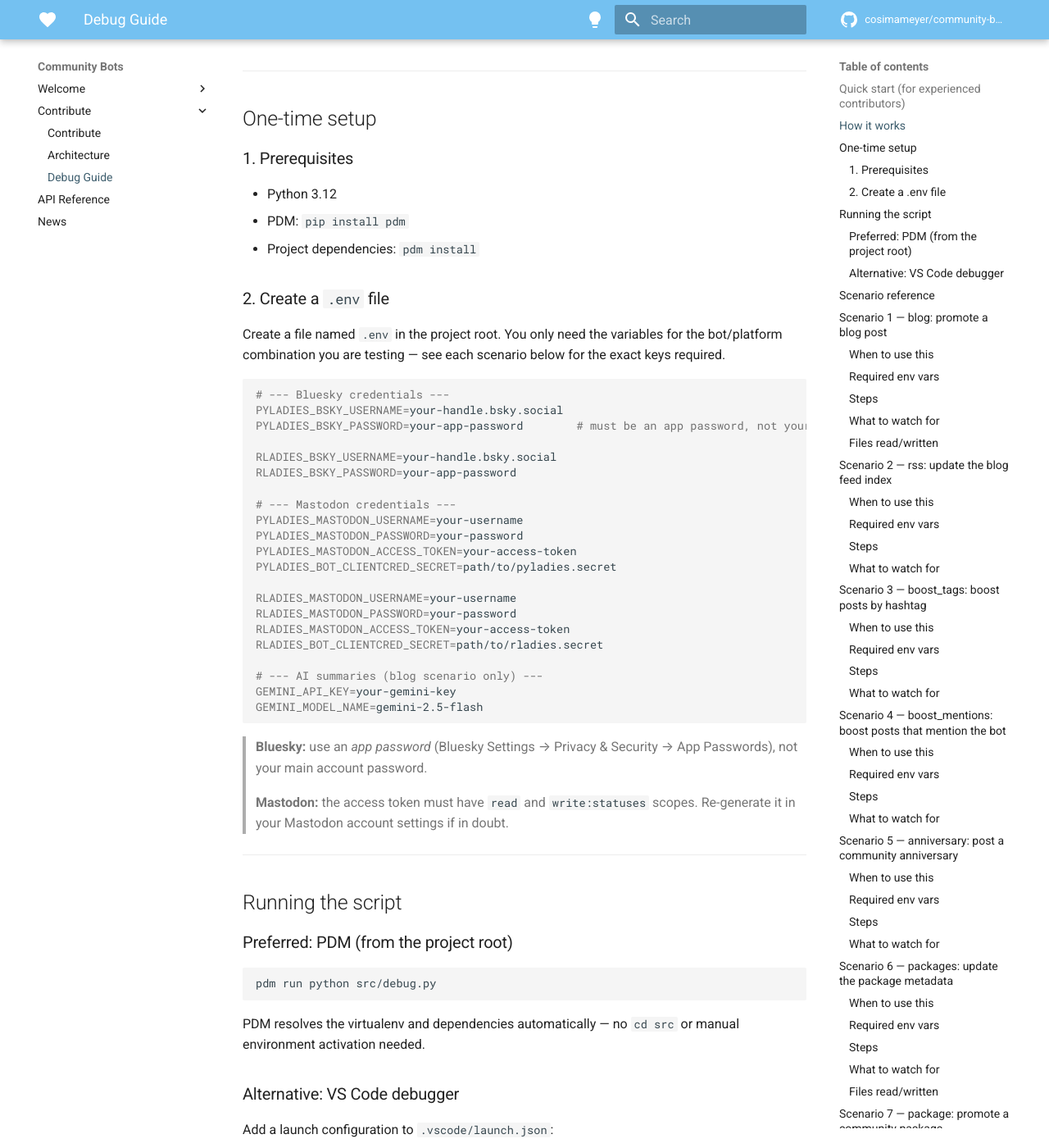
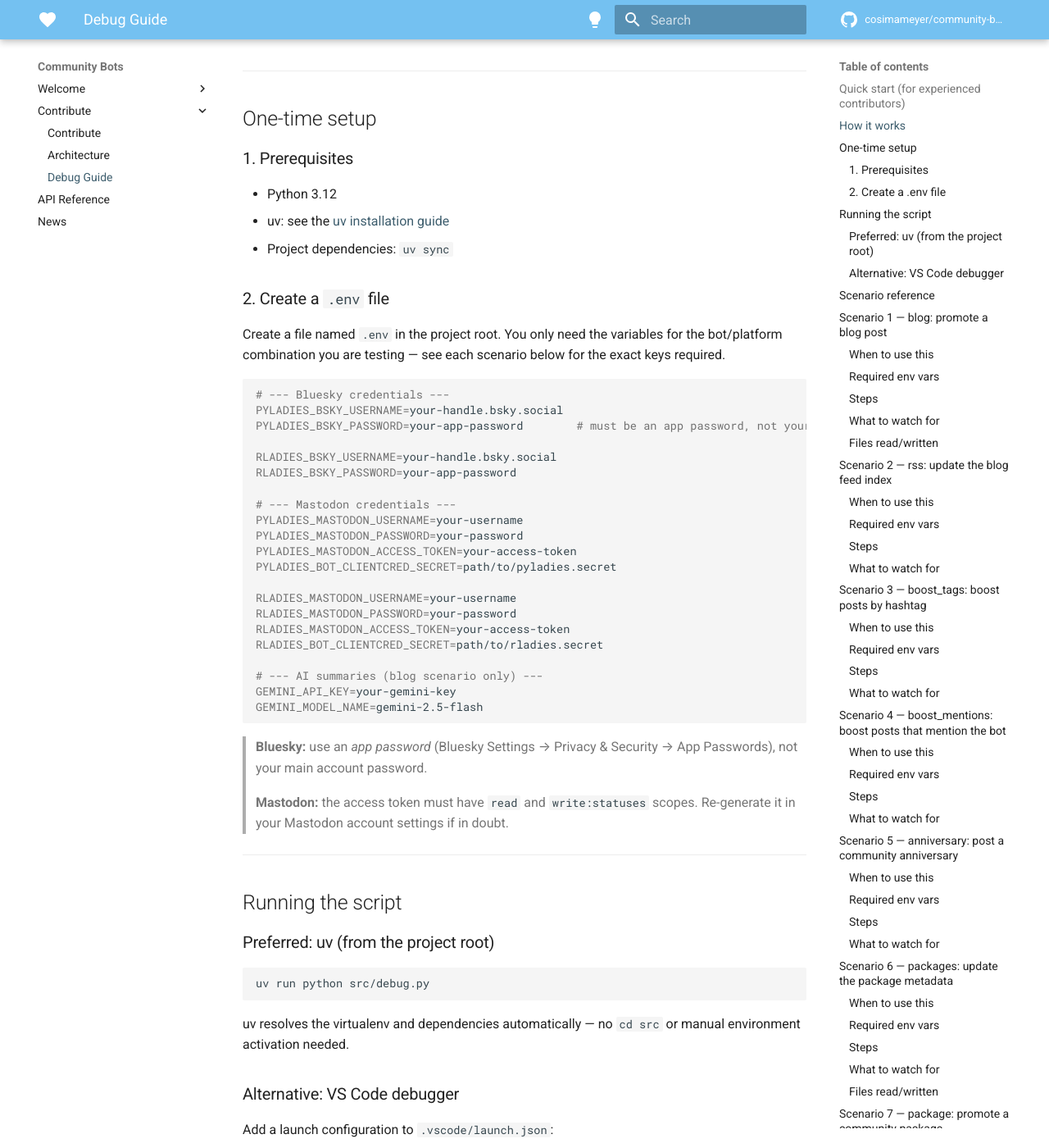
Before and after one commit to cosimameyer/community-bots, an MkDocs documentation site: the page built from docs/contribute/debug_guide.md, in a window 1280 px wide and 1400 px high, scrolled down 1161 px. Shown: the whole window at 82% size. Built offline with MkDocs 1.6.1 and Material for MkDocs 9.7.7, drawn with Linux system fonts in a browser that asks for light colours; comment, search, counter and statistics services are not loaded; some of the changed text lies outside the part shown.

Commit message:
Replace pdm with uv (#113)

````diff
--- a/docs/contribute/debug_guide.md
+++ b/docs/contribute/debug_guide.md
@@ -24,7 +24,7 @@
 3. Run from the project root:
 
    ```bash
-   pdm run python src/debug.py
+   uv run python src/debug.py
    ```
 
 4. Check the `INFO` log output. When everything looks right, switch `no_dry_run = True` and run again.
@@ -51,8 +51,8 @@
 ### 1. Prerequisites
 
 - Python 3.12
-- PDM: `pip install pdm`
-- Project dependencies: `pdm install`
+- uv: see the [uv installation guide](https://docs.astral.sh/uv/getting-started/installation/)
+- Project dependencies: `uv sync`
 
 ### 2. Create a `.env` file
 
@@ -90,13 +90,13 @@
 
 ## Running the script
 
-### Preferred: PDM (from the project root)
+### Preferred: uv (from the project root)
 
 ```bash
-pdm run python src/debug.py
+uv run python src/debug.py
 ```
 
-PDM resolves the virtualenv and dependencies automatically — no `cd src` or manual environment activation needed.
+uv resolves the virtualenv and dependencies automatically — no `cd src` or manual environment activation needed.
 
 ### Alternative: VS Code debugger
 
@@ -107,7 +107,7 @@
     "version": "0.2.0",
     "configurations": [
         {
-            "name": "Debug bot (PDM)",
+            "name": "Debug bot (uv)",
             "type": "debugpy",
             "request": "launch",
             "program": "${workspaceFolder}/src/debug.py",
@@ -129,7 +129,7 @@
         {
             "label": "Check requirements",
             "type": "shell",
-            "command": "pdm install"
+            "command": "uv sync"
         }
     ]
 }
@@ -190,7 +190,7 @@
 2. Run:
 
    ```bash
-   pdm run python src/debug.py
+   uv run python src/debug.py
    ```
 
 3. Read the log output. A dry run shows lines like:
@@ -252,7 +252,7 @@
 2. Run:
 
    ```bash
-   pdm run python src/debug.py
+   uv run python src/debug.py
    ```
 
 3. Inspect `metadata/pyladies_meta_data.json` (or `rladies`) to confirm it was updated.
@@ -299,7 +299,7 @@
 2. Run:
 
    ```bash
-   pdm run python src/debug.py
+   uv run python src/debug.py
    ```
 
 3. The log shows posts found under the hashtag and whether each would be boosted or skipped.
@@ -341,7 +341,7 @@
 2. Run:
 
    ```bash
-   pdm run python src/debug.py
+   uv run python src/debug.py
    ```
 
 3. The log shows each notification and whether it would be boosted or skipped.
@@ -408,7 +408,7 @@
 3. Run:
 
    ```bash
-   pdm run python src/debug.py
+   uv run python src/debug.py
    ```
 
 4. The log shows:
@@ -456,7 +456,7 @@
 2. Run:
 
    ```bash
-   pdm run python src/debug.py
+   uv run python src/debug.py
    ```
 
 3. Inspect `metadata/pyladies_packages_meta_data.json` (or `rladies`) to confirm it was updated with the expected entries.
@@ -510,7 +510,7 @@
 3. Run:
 
    ```bash
-   pdm run python src/debug.py
+   uv run python src/debug.py
    ```
 
 4. Read the log output. A dry run shows the full formatted post that would be sent:
@@ -581,11 +581,11 @@
 
 ### ModuleNotFoundError / ImportError
 
-Run from the project root using PDM, not from inside `src/`:
+Run from the project root using uv, not from inside `src/`:
 
 ```bash
 # Correct
-pdm run python src/debug.py
+uv run python src/debug.py
 
 # Wrong — relative imports break
 cd src && python debug.py
--- a/pyproject.toml
+++ b/pyproject.toml
@@ -37,9 +37,6 @@
 license = {text = "CC0 1.0"}
 
 
-[tool.pdm]
-distribution = false
-
 [tool.pytest.ini_options]
 testpaths = ["tests"]
 pythonpath = ["src"]
````
Also changed, not shown: .pre-commit-config.yaml (+12 -12 lines), docs/contribute/architecture.md (+1 -1 lines), docs/contribute/contribute.md (+5 -5 lines), 3 other files.
